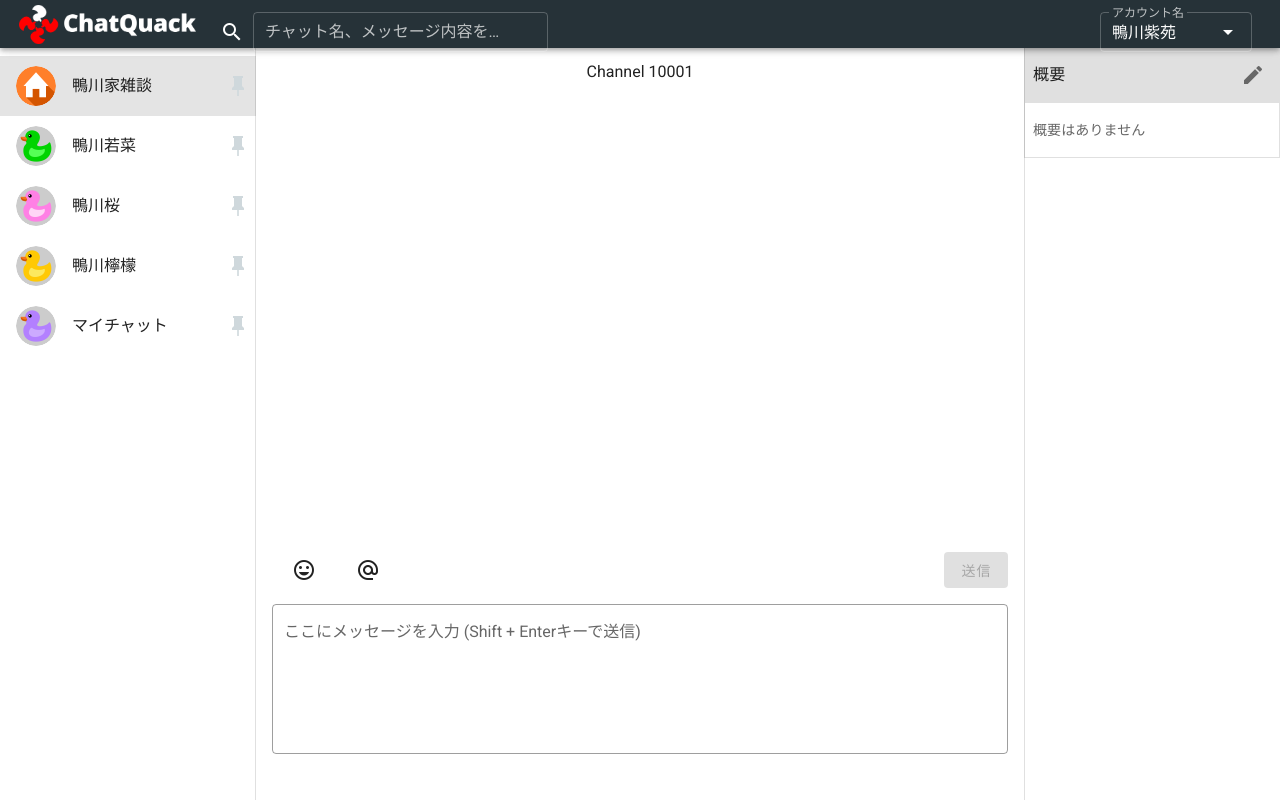
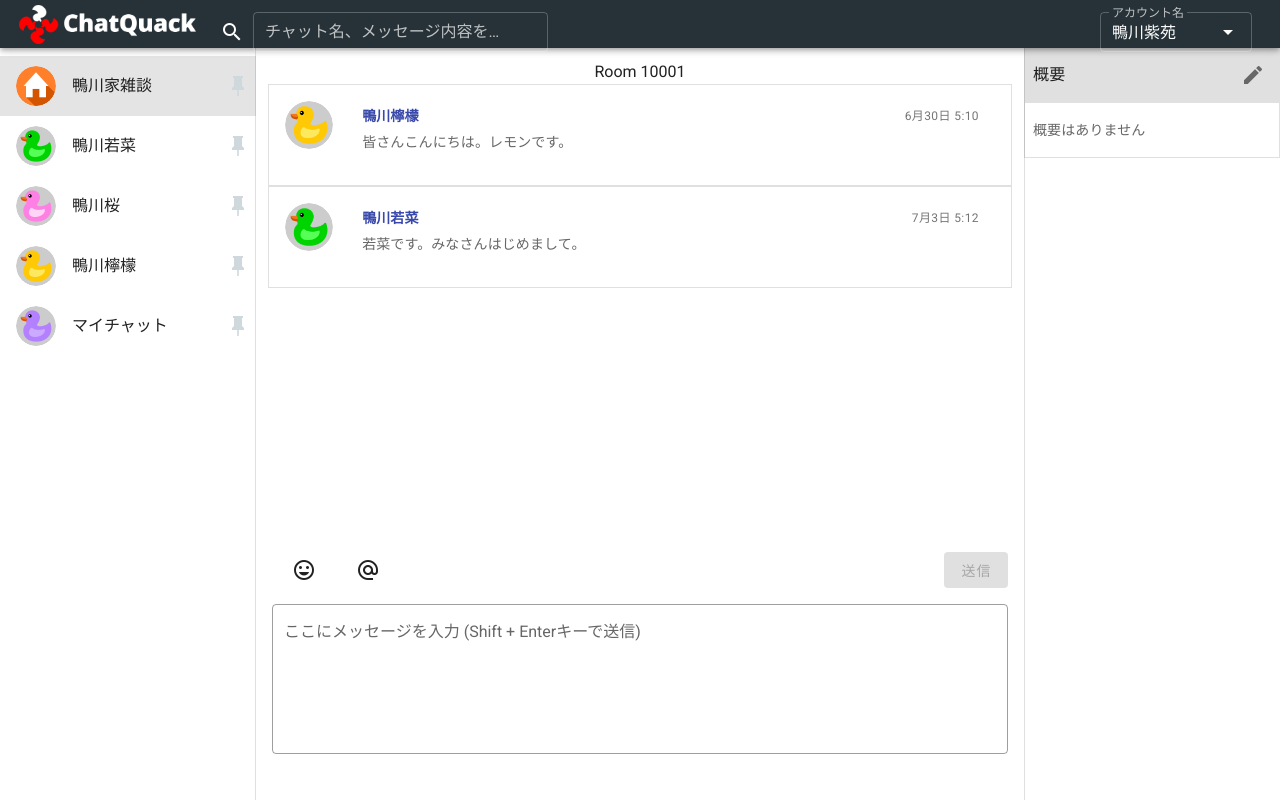
Before and after one commit to azureleaf/chat-quack, a Nuxt app: page /users/10001 in a window 1280 px wide. Built offline with nearby package versions, Linux system fonts and the light colour scheme.

Commit message:
feat: Show messages

```diff
--- a/components/Message.vue
+++ b/components/Message.vue
@@ -33,15 +33,15 @@
 
 <script>
 export default {
-  props: ["msgId", "channelId"],
+  props: ["msgId", "roomId"],
   data() {
     return { viewerId: null };
   },
   computed: {
     // Get the URI of the avatar image of this message sender
     avatarUri() {
-      return this.$store.state.channels.filter(
-        channel => channel.id == this.msg.senderId
+      return this.$store.state.users.filter(
+        user => user.id == this.msg.senderId
       )[0].avatar;
     },
     // Return a single message object for the message ID specified by the prop
@@ -50,9 +50,9 @@ export default {
     },
     // Map the sender ID in the msg object to the readable name
     sender() {
-      return this.$store.state.channels.filter(
-        channel => channel.id == this.msg.senderId
-      )[0].title;
+      return this.$store.state.users.filter(
+        user => user.id == this.msg.senderId
+      )[0].name;
     },
     // Format the timestamp notation into readable string
     timestamp() {
--- a/pages/users/_id.vue
+++ b/pages/users/_id.vue
@@ -1,12 +1,12 @@
 <template>
   <v-layout>
     <v-flex class="text-center pa-0">
-      Channel
+      Room
       {{ this.$route.params.id }}
       <Message
         v-for="(msg, index) in msgs"
         :key="index"
-        :channelId="channelId"
+        :roomId="roomId"
         :msgId="msg.id"
       />
     </v-flex>
@@ -18,13 +18,13 @@
 <script>
 export default {
   computed: {
+    // List the messages for this room
     msgs() {
-      // Filter the messages which belong to this particular channel
       return this.$store.state.msgs.filter(
-        msg => msg.channelId == this.channelId
+        msg => msg.roomId == this.roomId
       );
     },
-    channelId() {
+    roomId() {
       return this.$route.params.id;
     }
   }
--- a/store/index.js
+++ b/store/index.js
@@ -106,6 +106,7 @@ export const state = () => ({
     }
   ],
   // should be stored in the firebase later
+  // Recipient ID is required for "@" message
   msgs: [
     {
       id: 1,
```
